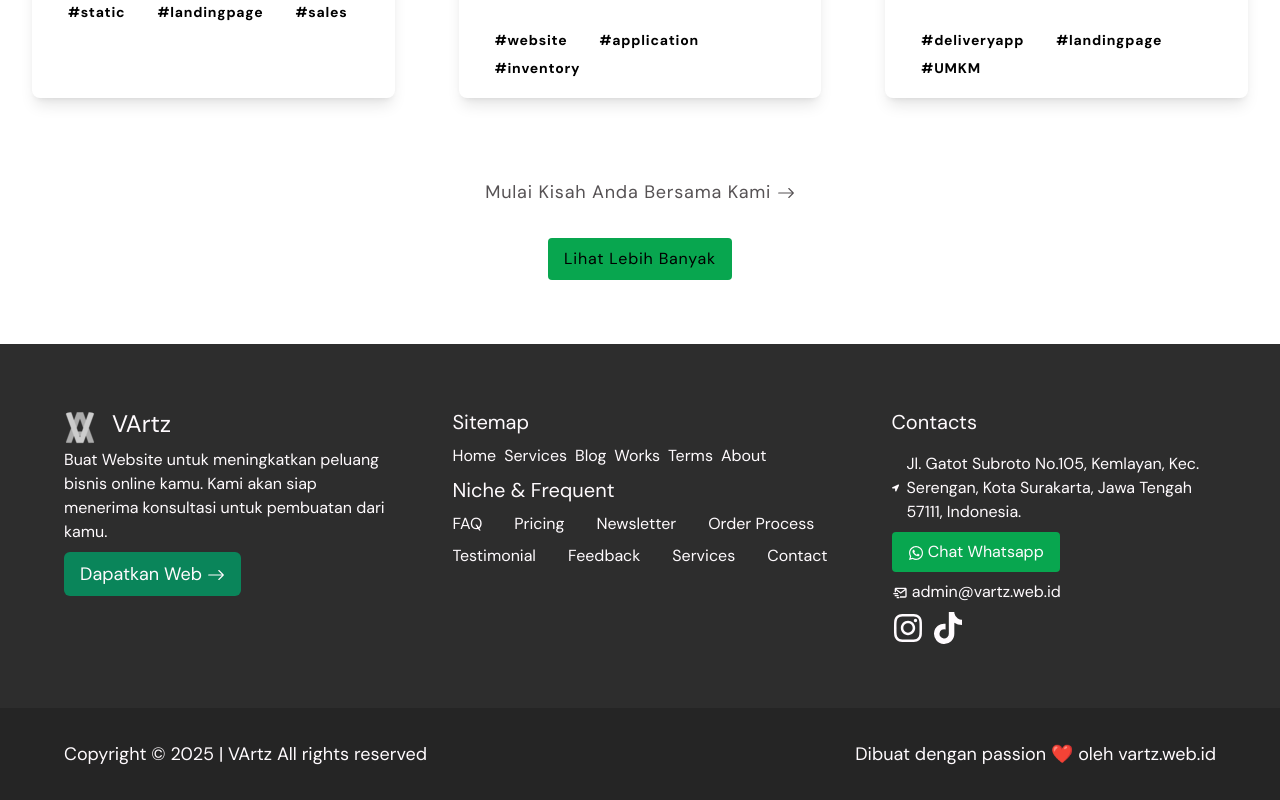
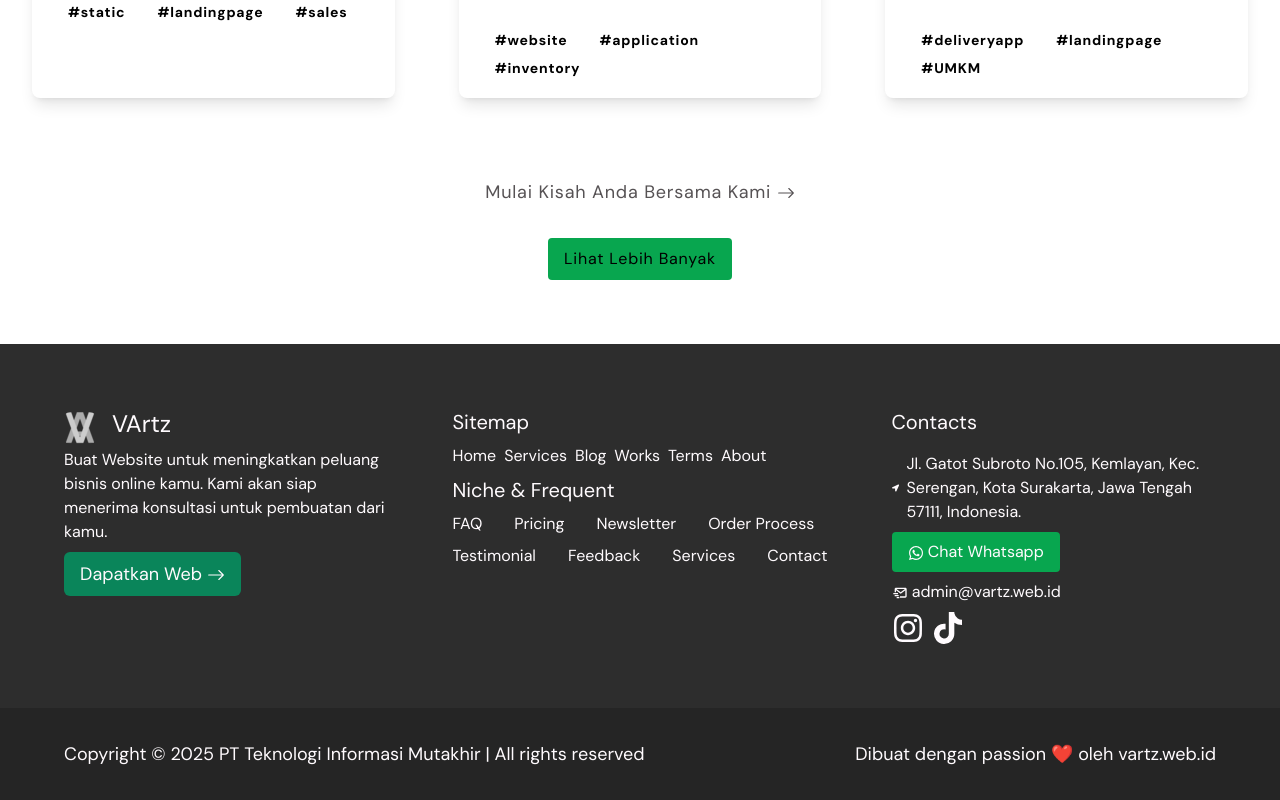
Before and after one commit to VArtzy/VArtz, a Next.js app: page /work in a window 1280 px wide. Shown: the part 1315-2115 px from the top of the page. Built offline with nearby package versions, Linux system fonts and the light colour scheme.

Commit message:
fix cntn

```diff
--- a/components/Foo.tsx
+++ b/components/Foo.tsx
@@ -188,7 +188,7 @@ const Foo: React.FC = () => {
             </div>
             <div className="bg-[#252525] w-full flex flex-wrap gap-2 justify-between px-16 py-8">
                 <p className="text-lg">
-                    Copyright © 2025 | <Link href="/">VArtz</Link> All rights
+                    Copyright © 2025 <Link href="/">PT Teknologi Informasi Mutakhir</Link> | All rights
                     reserved
                 </p>
                 <p className="text-lg">
```
